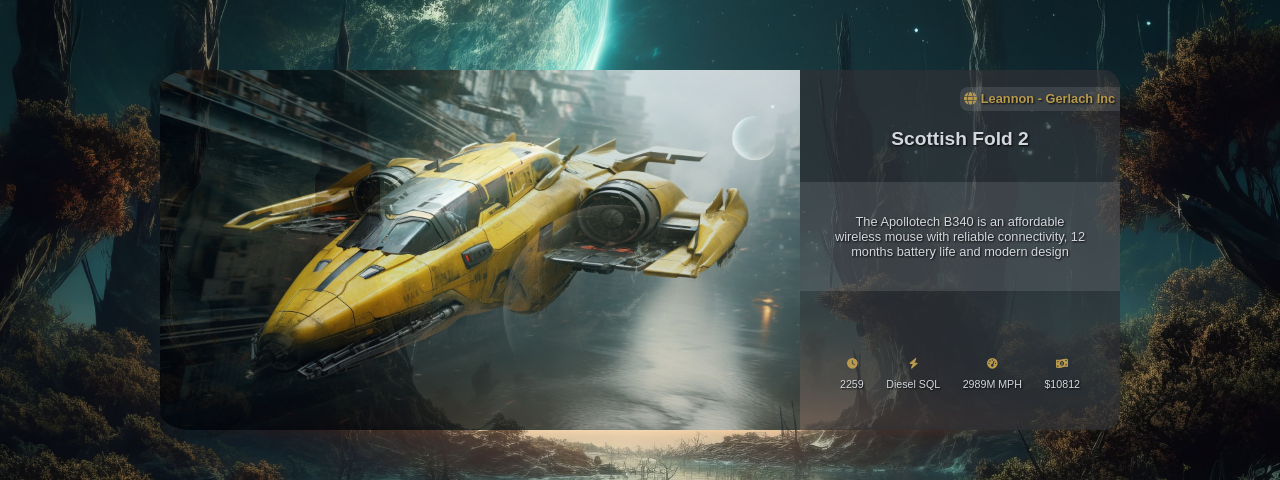
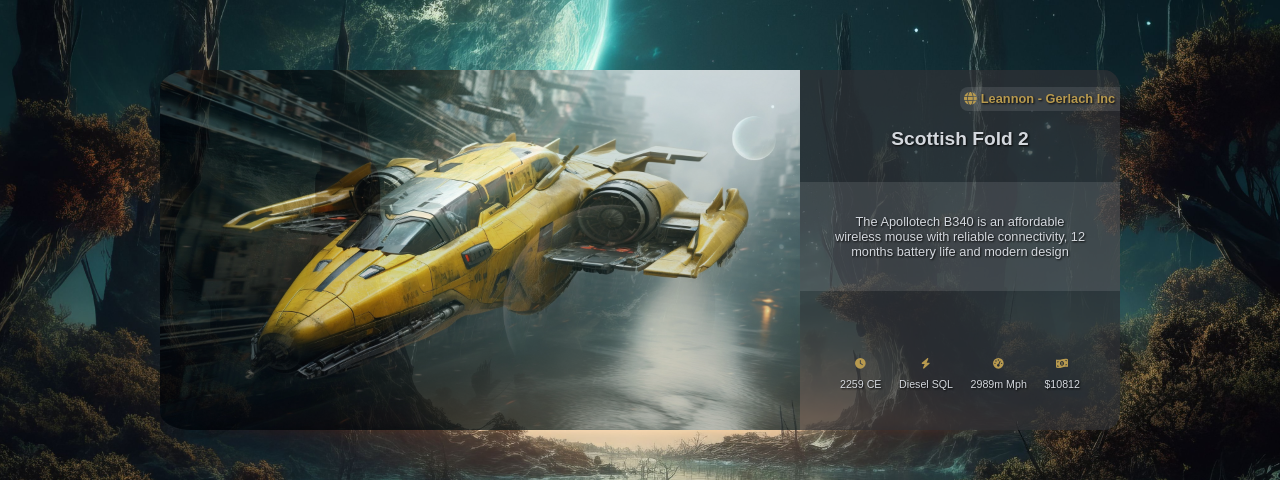
Before and after one commit to thegroosalugg/Andromeda, a React (Vite) app: page /ships in a window 1280 px wide. Both pictures are taken after a click on the element 640 px from the left and 309 px from the top of the page. Shown: the part 156-636 px from the top of the page. Built offline with nearby package versions, Linux system fonts and the light colour scheme; a web font is replaced by a local one.

Commit message:
created custom font awesome FC

```diff
--- /dev/null
+++ b/src/components/UI/FontAwesome.tsx
@@ -0,0 +1,23 @@
+import { FontAwesomeIcon } from "@fortawesome/react-fontawesome";
+import { library } from '@fortawesome/fontawesome-svg-core'
+import { fab } from '@fortawesome/free-brands-svg-icons'
+import { fas } from '@fortawesome/free-solid-svg-icons'
+import { IconProp } from "@fortawesome/fontawesome-svg-core"; // Import IconProp type
+
+library.add(fab, fas)
+
+interface IconProps {
+  text: string | number;
+  icon: IconProp; // Change icon type to IconProp
+  className: string;
+}
+
+export default function FontAwesome({ text, icon, className }: IconProps) {
+  return (
+    // No default styles applied. Add your own by assigning a class to the container or the descendant <p> element
+    <span className={className}>
+      <FontAwesomeIcon icon={icon} />
+      <p>{text}</p>
+    </span>
+  );
+}
--- a/src/components/spaceships/ShipInfo.module.css
+++ b/src/components/spaceships/ShipInfo.module.css
@@ -22,6 +22,8 @@
   border-radius: 0 5% 5% 0;
   display: flex;
   flex-direction: column;
+  text-align: center;
+
 }
 
 .ship-info h4 {
@@ -35,12 +37,10 @@
 
 .ship-info h2 {
   margin: 0 0 2rem;
-  text-align: center;
 }
 
 .ship article {
   padding: 2rem;
-  text-align: center;
   background: rgb(255, 255, 255, 0.1);
 }
 
@@ -52,12 +52,11 @@
   font-size: smaller;
 }
 
-.specs span {
-  text-align: center;
+.icon-config {
   color: rgb(184, 154, 79);
 }
 
-.specs p {
+.icon-config p {
   margin: 0.5rem;
   color: #d4d8de;
 }
--- a/src/components/spaceships/ShipInfo.tsx
+++ b/src/components/spaceships/ShipInfo.tsx
@@ -2,13 +2,8 @@ import css from './ShipInfo.module.css';
 import SpaceShip from '../../models/SpaceShip';
 import { motion } from 'framer-motion';
 import { FontAwesomeIcon } from '@fortawesome/react-fontawesome';
-import {
-  faBolt,
-  faClock,
-  faMoneyBill1Wave,
-  faGaugeHigh,
-  faGlobe,
-} from '@fortawesome/free-solid-svg-icons';
+import { faGlobe } from '@fortawesome/free-solid-svg-icons';
+import FontAwesome from '../UI/FontAwesome'; // custom functional component
 
 const ShipInfo: React.FC<SpaceShip> = ({
   name,
@@ -41,22 +36,10 @@ const ShipInfo: React.FC<SpaceShip> = ({
         <h2>{name}</h2>
         <article>{specs}</article>
         <div className={css.specs}>
-          <span>
-            <FontAwesomeIcon icon={faClock} />
-            <p>{year}</p>
-          </span>
-          <span>
-            <FontAwesomeIcon icon={faBolt} />
-            <p>{fuel}</p>
-          </span>
-          <span>
-            <FontAwesomeIcon icon={faGaugeHigh} />
-            <p>{speed}M MPH</p>
-          </span>
-          <span>
-            <FontAwesomeIcon icon={faMoneyBill1Wave} />
-            <p>${price}</p>
-          </span>
+          <FontAwesome className={css['icon-config']} icon={['fas', 'clock']} text={`${year} CE`} />
+          <FontAwesome className={css['icon-config']} icon={['fas', 'bolt']} text={fuel} />
+          <FontAwesome className={css['icon-config']} icon={['fas', 'gauge-high']} text={`${speed}m Mph`} />
+          <FontAwesome className={css['icon-config']} icon={['fas', 'money-bill-1-wave']} text={`$${price}`} />
         </div>
       </motion.div>
     </section>
```
